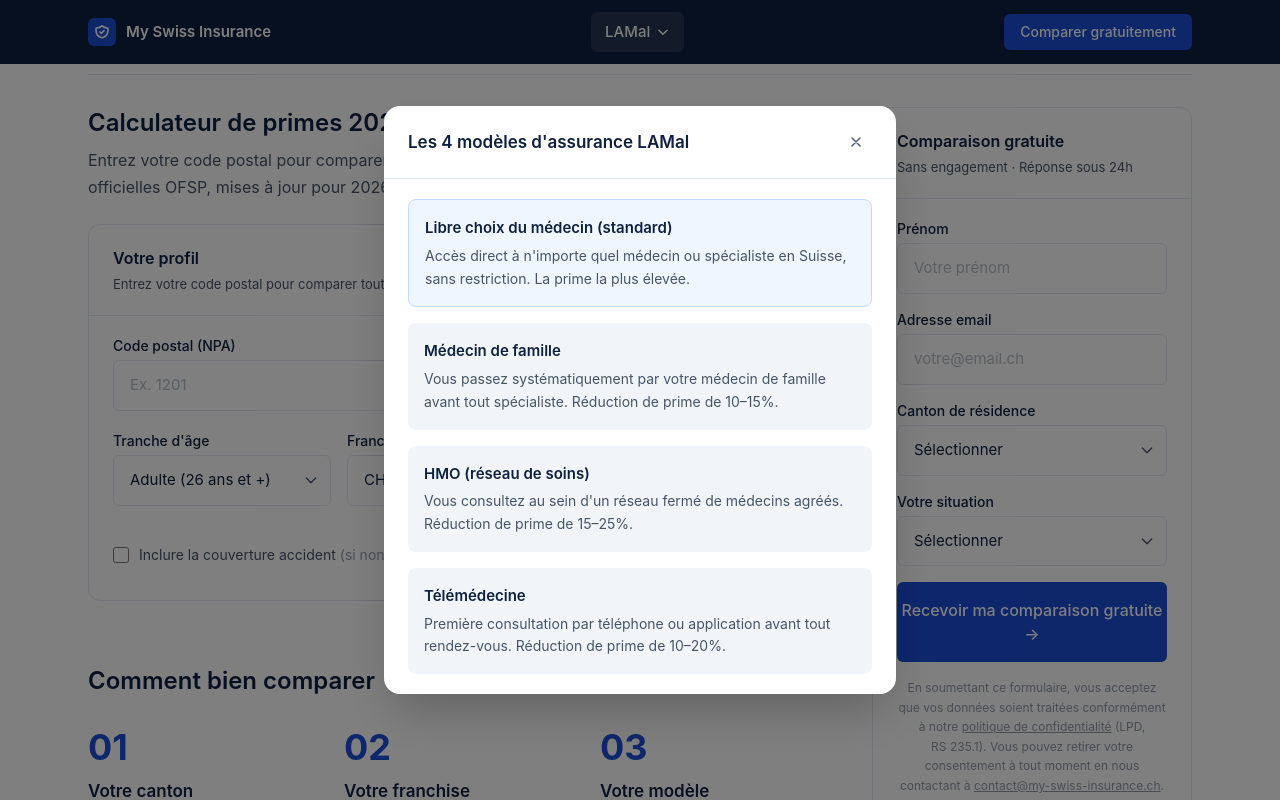
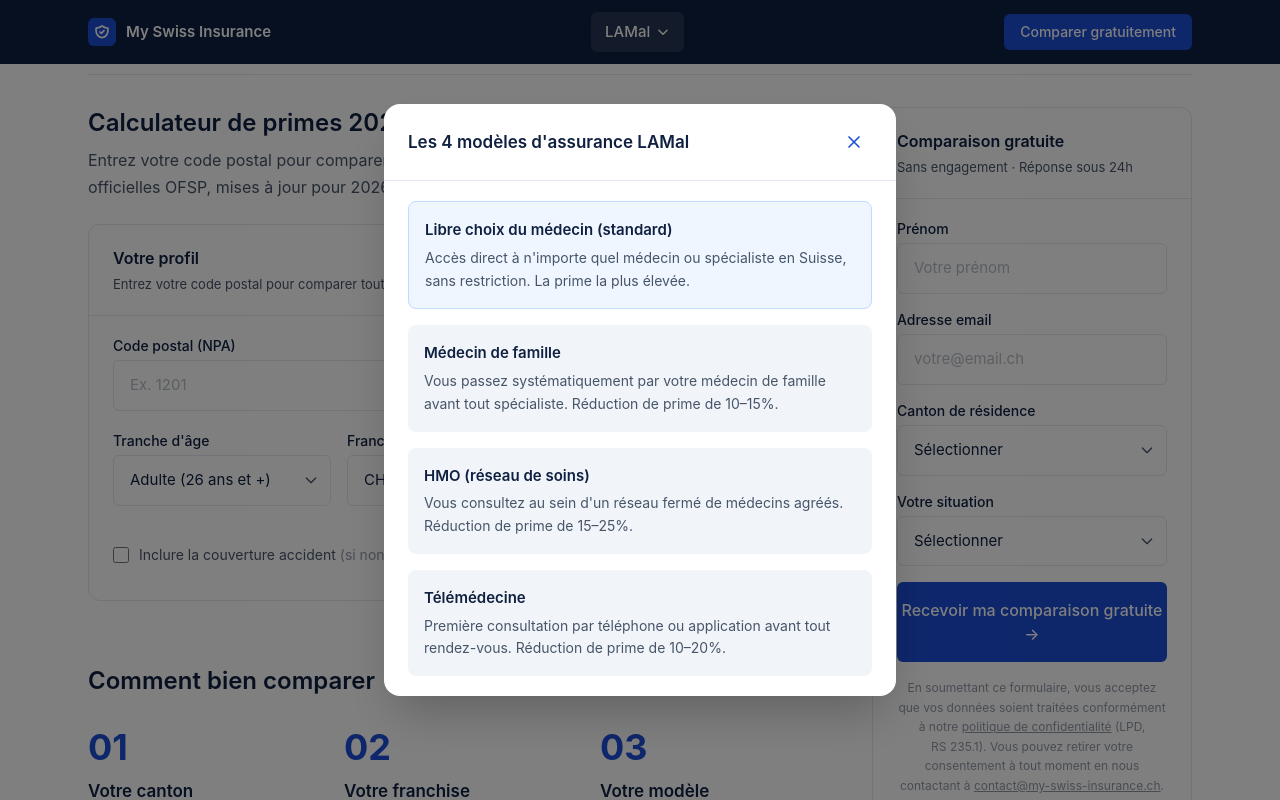
Before and after one commit to Anthrope1997/my-swiss-insurance.ch, a Next.js app: page /lamal/comparateur in a window 1280 px wide. Both pictures are taken after a click on the button "Informations sur les modèles". Shown: the part 478-1278 px from the top of the page. Built offline with nearby package versions, Linux system fonts and the light colour scheme.

Commit message:
Croix de fermeture modale : bleue et légèrement plus grande

```diff
--- a/components/PrimeCalculatorReal.tsx
+++ b/components/PrimeCalculatorReal.tsx
@@ -207,10 +207,10 @@ export default function PrimeCalculatorReal() {
               <button
                 type="button"
                 onClick={() => setShowModeleInfo(false)}
-                className="w-8 h-8 rounded-full flex items-center justify-center text-slate hover:bg-cloud hover:text-ink transition-colors"
+                className="w-9 h-9 rounded-full flex items-center justify-center text-brand hover:bg-[#dbeafe] transition-colors"
                 aria-label="Fermer"
               >
-                <svg className="w-4 h-4" fill="none" stroke="currentColor" viewBox="0 0 24 24">
+                <svg className="w-5 h-5" fill="none" stroke="currentColor" viewBox="0 0 24 24">
                   <path strokeLinecap="round" strokeLinejoin="round" strokeWidth={2} d="M6 18L18 6M6 6l12 12" />
                 </svg>
               </button>
```
